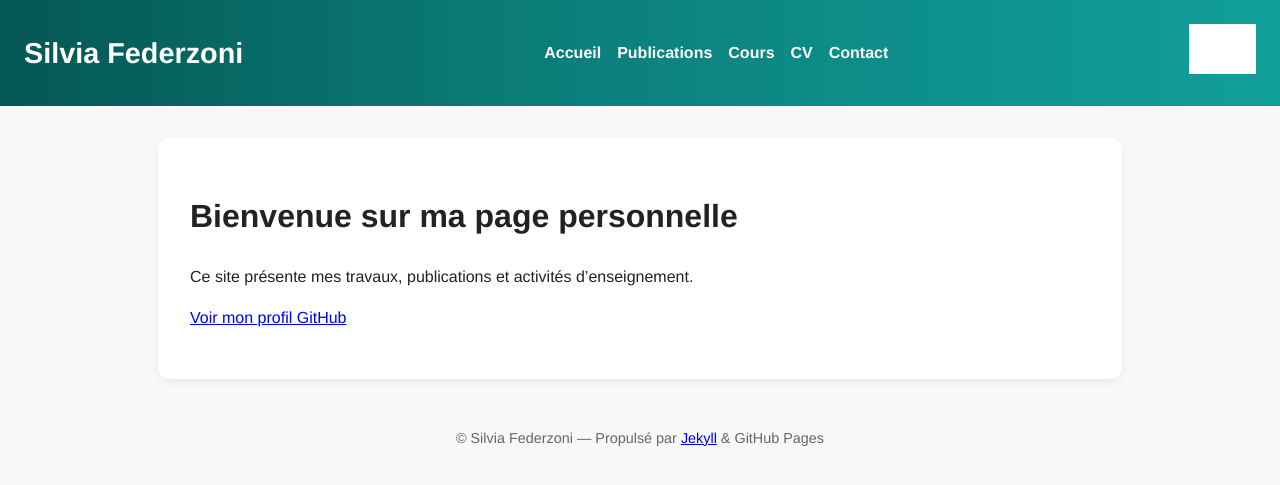
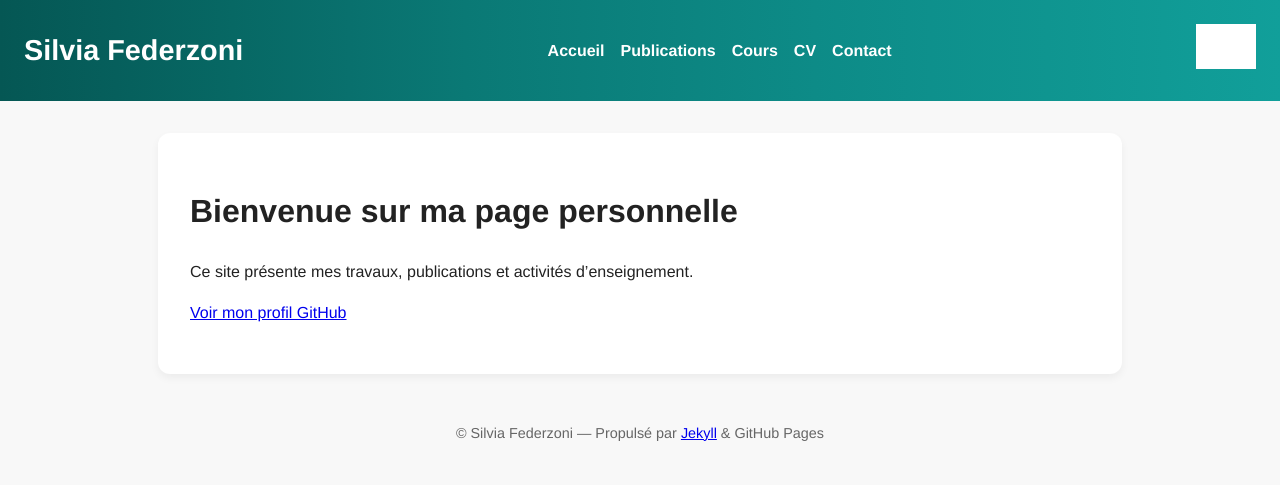
Before and after one commit to SFederzoni/SilviaFederzoni, a Jekyll site: the page built from index.md, in a window 1280 px wide. Shown: the top 485 px of the page. Built offline with Jekyll 4.4.1, drawn with Linux system fonts in a browser that asks for light colours; grey boxes are pictures that could not be loaded.

Commit message:
Update default.html

```diff
--- a/_layouts/default.html
+++ b/_layouts/default.html
@@ -91,8 +91,8 @@
       }
 
       .icons img {
-        height: 50px;
-        filter: brightness(0) invert(2);
+        height: 45px;
+        filter: brightness(0) invert(1);
         transition: transform 0.2s ease;
       }
 
```
